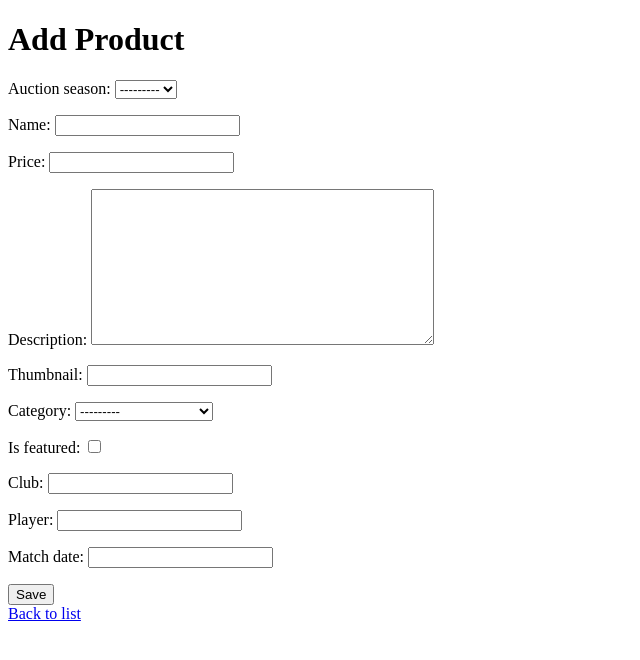
After one commit to Aforambis/beyond-the-game, a Django app: page /products/add/ in a window 1280 px wide. The commit adds this page. Shown: the top 660 px of the page, without its empty margins (0-640 px from the left). Run offline with Django 5.2, Linux system fonts and the light colour scheme; data that the repository does not hold is empty.

Commit message:
Final commit

```diff
--- a/main/admin.py
+++ b/main/admin.py
@@ -1,3 +1,6 @@
 from django.contrib import admin
+from .models import Product, AuctionSeason, Bid
 
-# Register your models here.
+admin.site.register(Product)
+admin.site.register(AuctionSeason)
+admin.site.register(Bid)
--- /dev/null
+++ b/main/forms.py
@@ -0,0 +1,7 @@
+from django import forms
+from .models import Product
+
+class ProductForm(forms.ModelForm):
+    class Meta:
+        model = Product
+        fields = ['auction_season', 'name', 'price', 'description', 'thumbnail', 'category', 'is_featured', 'club', 'player', 'match_date']
--- a/main/models.py
+++ b/main/models.py
@@ -33,7 +33,7 @@ class Product(models.Model):
     name = models.CharField(max_length=255)
     price = models.IntegerField()
     description = models.TextField()
-    thumbnail = models.URLField(blank=True, null=True)
+    thumbnail = models.URLField(max_length=205, blank=True, null=True)
     category = models.CharField(max_length=20, choices=CATEGORY_CHOICES)
     is_featured = models.BooleanField(default=False)
 
--- /dev/null
+++ b/main/templates/add_product.html
@@ -0,0 +1,15 @@
+<!DOCTYPE html>
+<html>
+  <head>
+    <title>Add Product</title>
+  </head>
+  <body>
+    <h1>Add Product</h1>
+    <form method="post">
+      {% csrf_token %} {{ form.as_p }}
+      <button type="submit">Save</button>
+    </form>
+
+    <a href="{% url 'show_products' %}">Back to list</a>
+  </body>
+</html>
--- a/main/urls.py
+++ b/main/urls.py
@@ -1,10 +1,13 @@
 from django.urls import path
-from .views import show_main, show_json, show_xml, show_json_by_id, show_xml_by_id
+from .views import show_main, show_json, show_xml, show_json_by_id, show_xml_by_id, show_products, product_detail, add_product
 
 urlpatterns = [
     path('', show_main, name='show_main'),
     path('json/', show_json, name="show_json"),
     path('xml/', show_xml, name="show_xml"),
-    path('json/<uuid:id>', show_json_by_id, name="show_json"),
-    path('xml/<uuid:id>', show_xml_by_id, name="show_xml_by_id")
+    path('json/<uuid:id>/', show_json_by_id, name="show_json_by_id"),
+    path('xml/<uuid:id>/', show_xml_by_id, name="show_xml_by_id"),
+    path('products/', show_products, name="show_products"),
+    path('products/<uuid:id>/', product_detail, name="product_detail"),
+    path('products/add/', add_product, name='add_product')
 ]
--- a/main/views.py
+++ b/main/views.py
@@ -1,7 +1,8 @@
-from django.shortcuts import render
+from django.shortcuts import render, get_object_or_404, redirect
 from django.core import serializers
 from django.http import HttpResponse
 from .models import Product
+from .forms import ProductForm
 
 def show_main(request):
     context = {
@@ -19,7 +20,6 @@ def show_xml(request):
     data = Product.objects.all()
     return HttpResponse(serializers.serialize("xml", data), content_type="application/xml")
 
-
 def show_json_by_id(request, id):
     data = Product.objects.filter(pk=id)
     return HttpResponse(serializers.serialize("json", data), content_type="application/json")
@@ -27,3 +27,21 @@ def show_json_by_id(request, id):
 def show_xml_by_id(request, id):
     data = Product.objects.filter(pk=id)
     return HttpResponse(serializers.serialize("xml", data), content_type="application/xml")
+
+def show_products(request):
+    products = Product.objects.all()
+    return render(request, "products.html", {"products": products})
+
+def product_detail(request, id):
+    product = get_object_or_404(Product, pk=id)
+    return render(request, "product_detail.html", {"product": product})
+
+def add_product(request):
+    if request.method == "POST":
+        form = ProductForm(request.POST)
+        if form.is_valid():
+            form.save()
+            return redirect("show_products")
+    else:
+        form = ProductForm()
+    return render(request, "add_product.html", {"form": form})
```
Also changed, not shown: main/templates/main.html (+4 -4 lines), main/templates/product_detail.html (added, +15 -0 lines), main/templates/products.html (added, +20 -0 lines), README.md, main/migrations/0001_initial.py (added), main/migrations/0002_alter_product_thumbnail.py (added), main/migrations/0003_alter_product_thumbnail.py (added), readmes/tugas-2/README.md (added), readmes/tugas-3/README.md (added).
